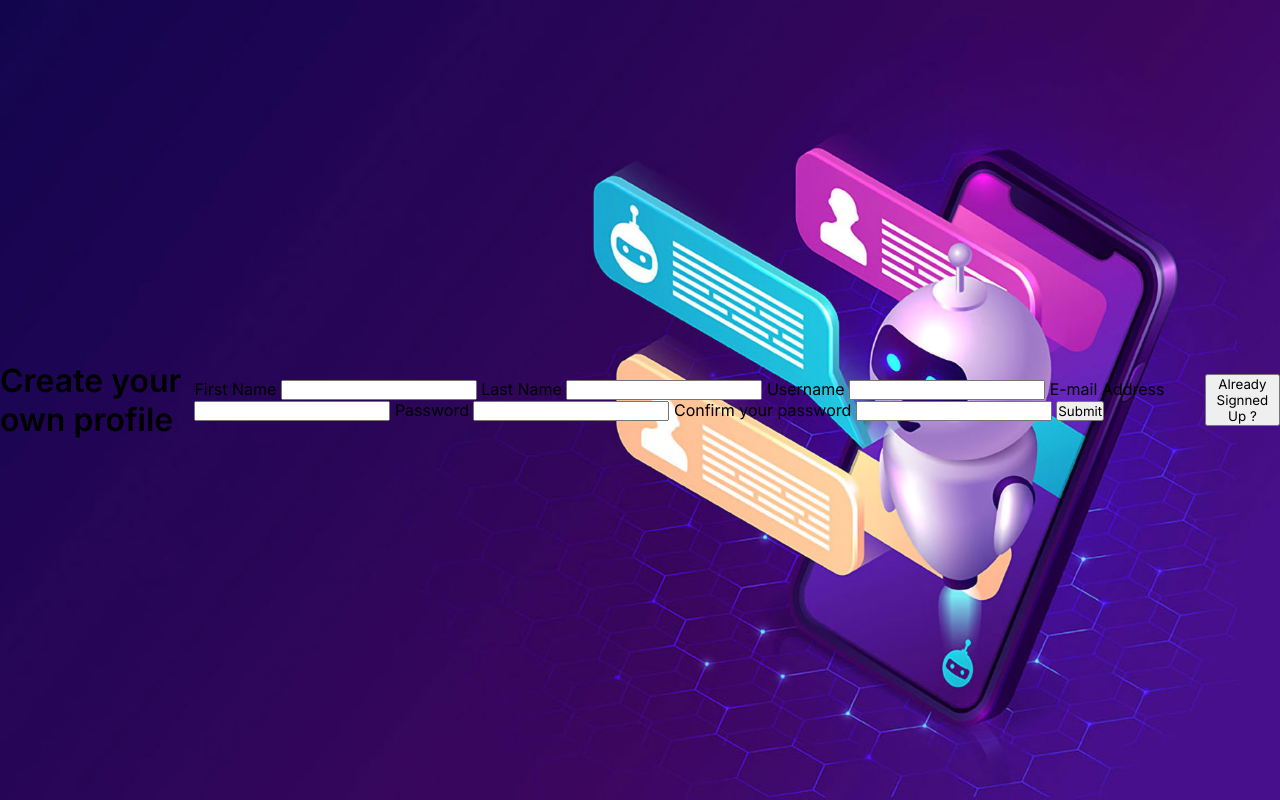
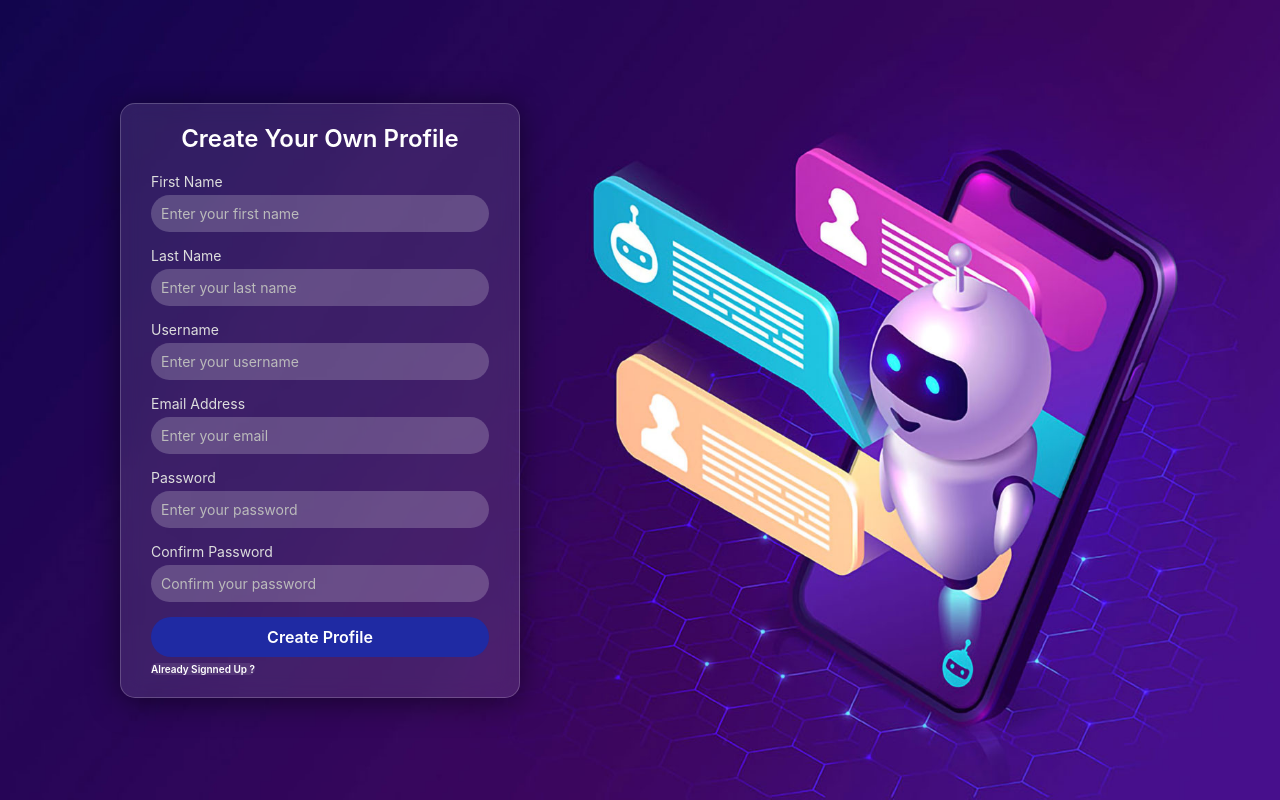
Before and after one commit to ksamanasesh/Mental-Health-Care-Support-Web, a Django app: template templates/appBot/signUp.html in a window 1280 px wide. Run offline with Django 5.2, Linux system fonts and the light colour scheme; the template is opened without the code that fills it, so the values that code supplies are empty.

Commit message:
css updated

```diff
--- a/static/appBot/css/signUp.css
+++ b/static/appBot/css/signUp.css
@@ -1,5 +1,4 @@
-/* Import Google Fonts */
-@import url('https://fonts.googleapis.com/css2?family=Inter:wght@400;600&display=swap');
+
 
 * {
     margin: 0;
--- a/templates/appBot/signUp.html
+++ b/templates/appBot/signUp.html
@@ -3,52 +3,47 @@
 <head>
     <meta charset="UTF-8">
     <meta name="viewport" content="width=device-width, initial-scale=1.0">
+    <title>Create Your Own Profile</title>
     <link rel="stylesheet" href="/static/appBot/css/signUp.css">
-    <title>MHCS SignUp</title>
 </head>
 <body>
-    <h1>Create your own profile</h1>
+    <div class="form-container">
+        <form class="profile-form">
+            <h2>Create Your Own Profile</h2>
 
-    {% if min_words %}
-        <strong style="color: red;">{{ min_words }}</strong>
-    {% endif %}
+            <div class="form-group">
+                <label for="firstname">First Name</label>
+                <input type="text" id="firstname" placeholder="Enter your first name">
+            </div>
 
-    {% if numeric_char %}
-        <strong style="color: red;">{{ numeric_char }}</strong>
-    {% endif %}
+            <div class="form-group">
+                <label for="lastname">Last Name</label>
+                <input type="text" id="lastname" placeholder="Enter your last name">
+            </div>
 
-    {% if same_words %}
-        <strong style="color: red;">{{ same_words }}</strong>
-    {% endif %}
+            <div class="form-group">
+                <label for="username">Username</label>
+                <input type="text" id="username" placeholder="Enter your username">
+            </div>
 
-    {% if noMatch %}
-    <strong style="color: red;">{{ noMatch }}</strong>
-    {% endif %}
+            <div class="form-group">
+                <label for="email">Email Address</label>
+                <input type="email" id="email" placeholder="Enter your email">
+            </div>
 
-    <form action="" method="post">
-        {% csrf_token %}
-        <label for="fname">First Name</label>
-        <input type="text" name="fname" id="fname" maxlength="15" required>
+            <div class="form-group">
+                <label for="password">Password</label>
+                <input type="password" id="password" placeholder="Enter your password">
+            </div>
 
-        <label for="lname">Last Name</label>
-        <input type="text" name="lname" id="lname" maxlength="15" required>
+            <div class="form-group">
+                <label for="confirm-password">Confirm Password</label>
+                <input type="password" id="confirm-password" placeholder="Confirm your password">
+            </div>
 
-        <label for="username">Username</label>
-        <input type="text" name="username" id="username" maxlength="25" required>
-
-        <label for="email">E-mail Address</label>
-        <input type="email" name="email" id="email" maxlength="30" required>
-
-        <label for="pass1">Password</label>
-        <input type="password" id="pass1" name="pass1" maxlength="20" required>
-
-        <label for="pass2">Confirm your password</label>
-        <input type="password" id="pass2" name="pass2" maxlength="20" required>
-
-        <input type="submit" placeholder="Create User" >
-
-    </form>
-
-    <a href="signIn"><button>Already Signned Up ?</button></a>
+            <button type="submit" class="submit-btn">Create Profile</button>
+        </form>
+        <a href="signIn"><button class="already-btn">Already Signned Up ?</button></a>
+    </div>
 </body>
 </html>
```
